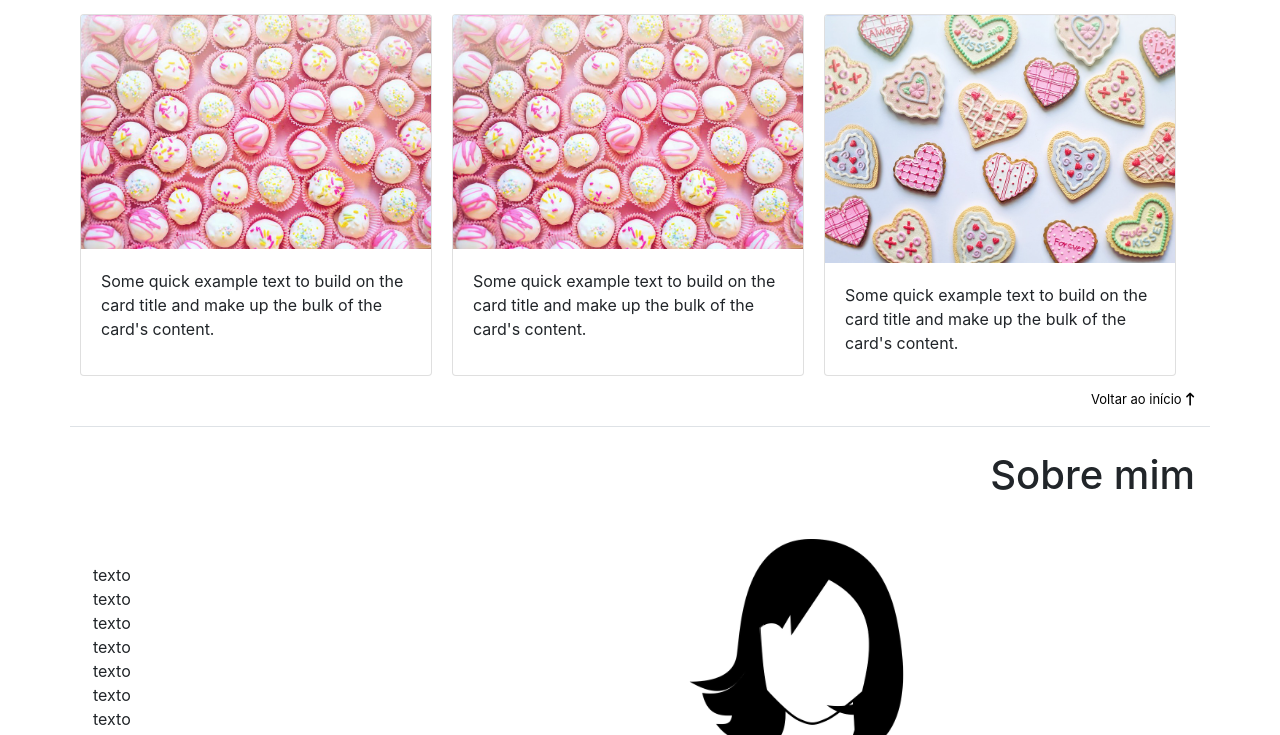
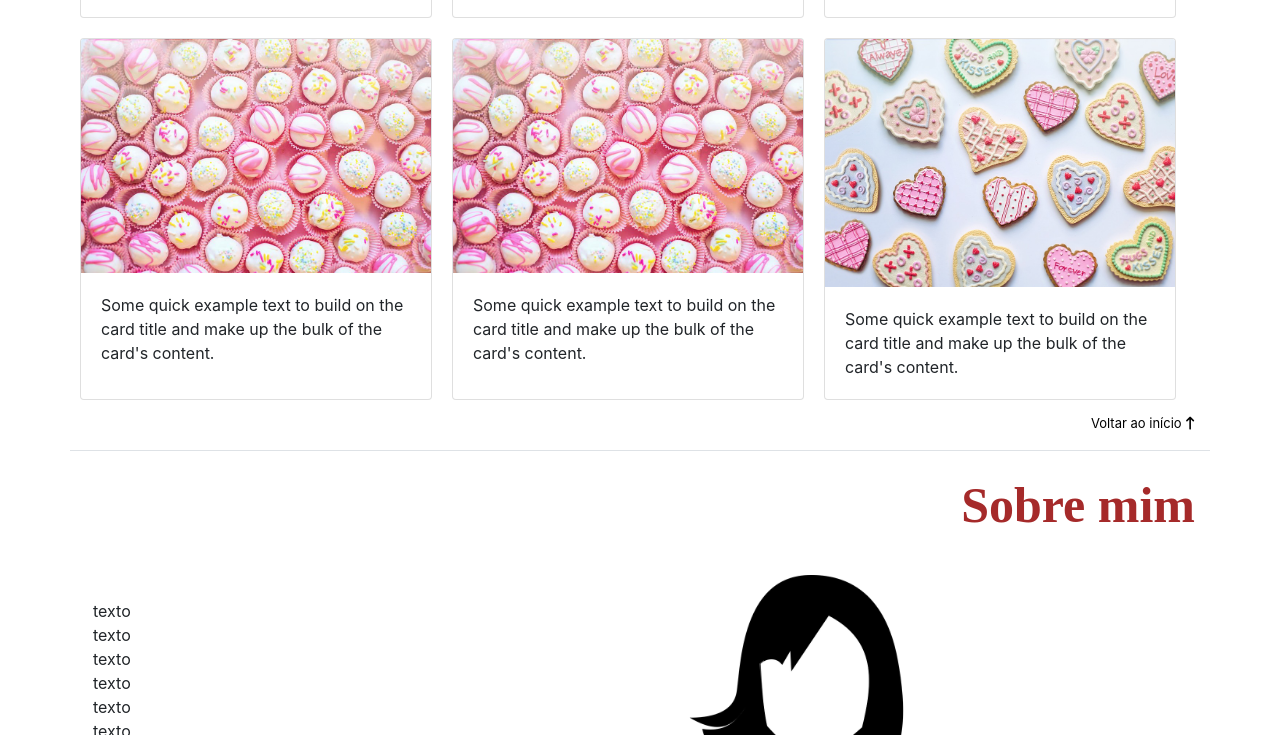
Before and after one commit to dianafismed/Isas.github.io, a plain HTML site: page index.html in a window 1280 px wide. Shown: the part 1672-2407 px from the top of the page. Drawn offline with nearby package versions, Linux system fonts and the light colour scheme; a web font is replaced by a local one.

Commit message:
Update css.css

```diff
--- a/css/css.css
+++ b/css/css.css
@@ -23,15 +23,11 @@ section a{
     color:black;
 }
 
-section h2{
+section h1{
     font-family: Clicker Script;
-    font-size: 40px;
+    font-size: 50px;
     font-weight: bold;
     color: brown;
-}
-
-.card{
-    margin: 10px;
 }
 
 footer{
@@ -47,3 +43,7 @@ footer a{
     color: black;
     float: left;
 }
+
+.card{
+    margin: 10px;
+}
```
